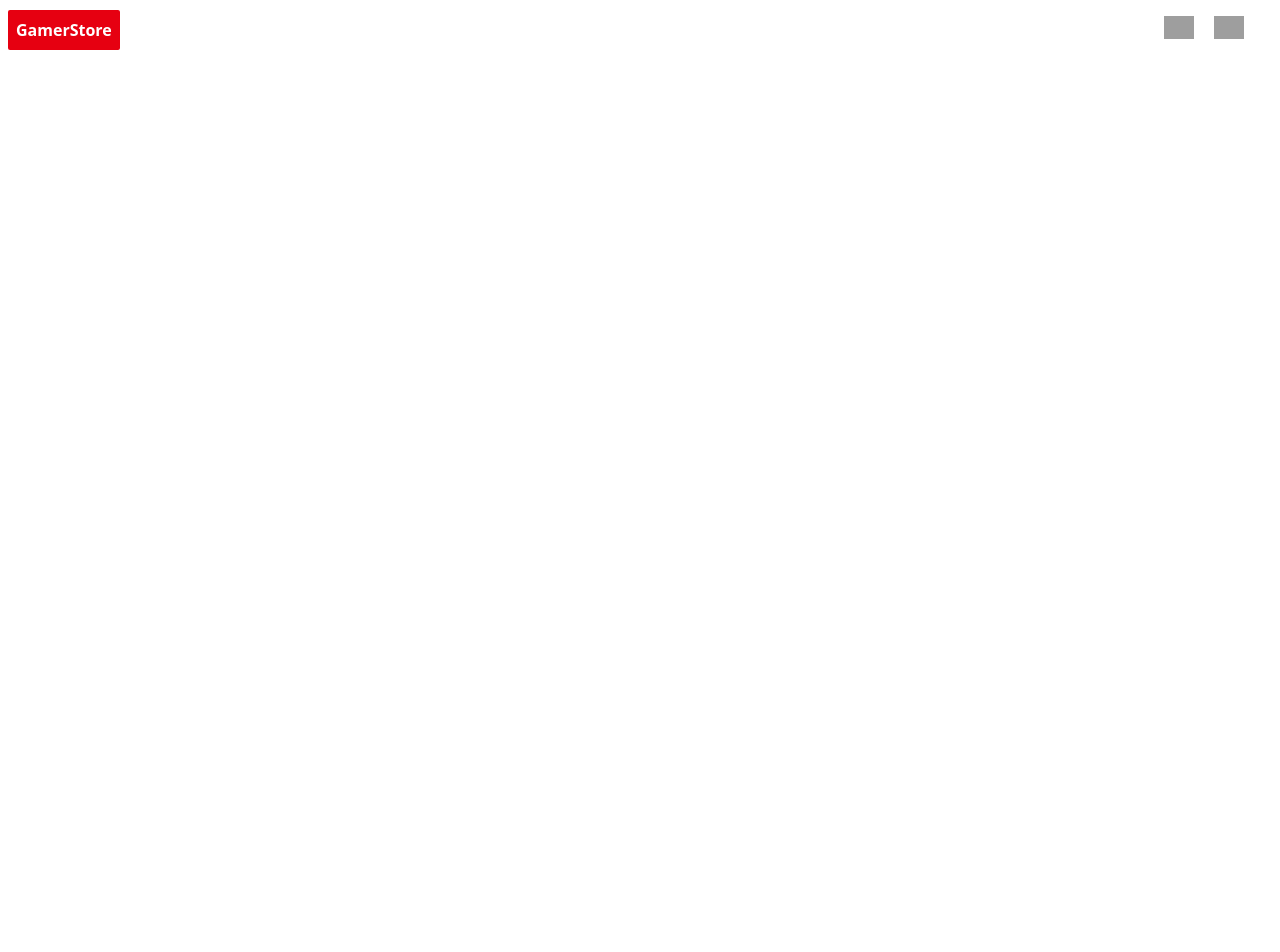
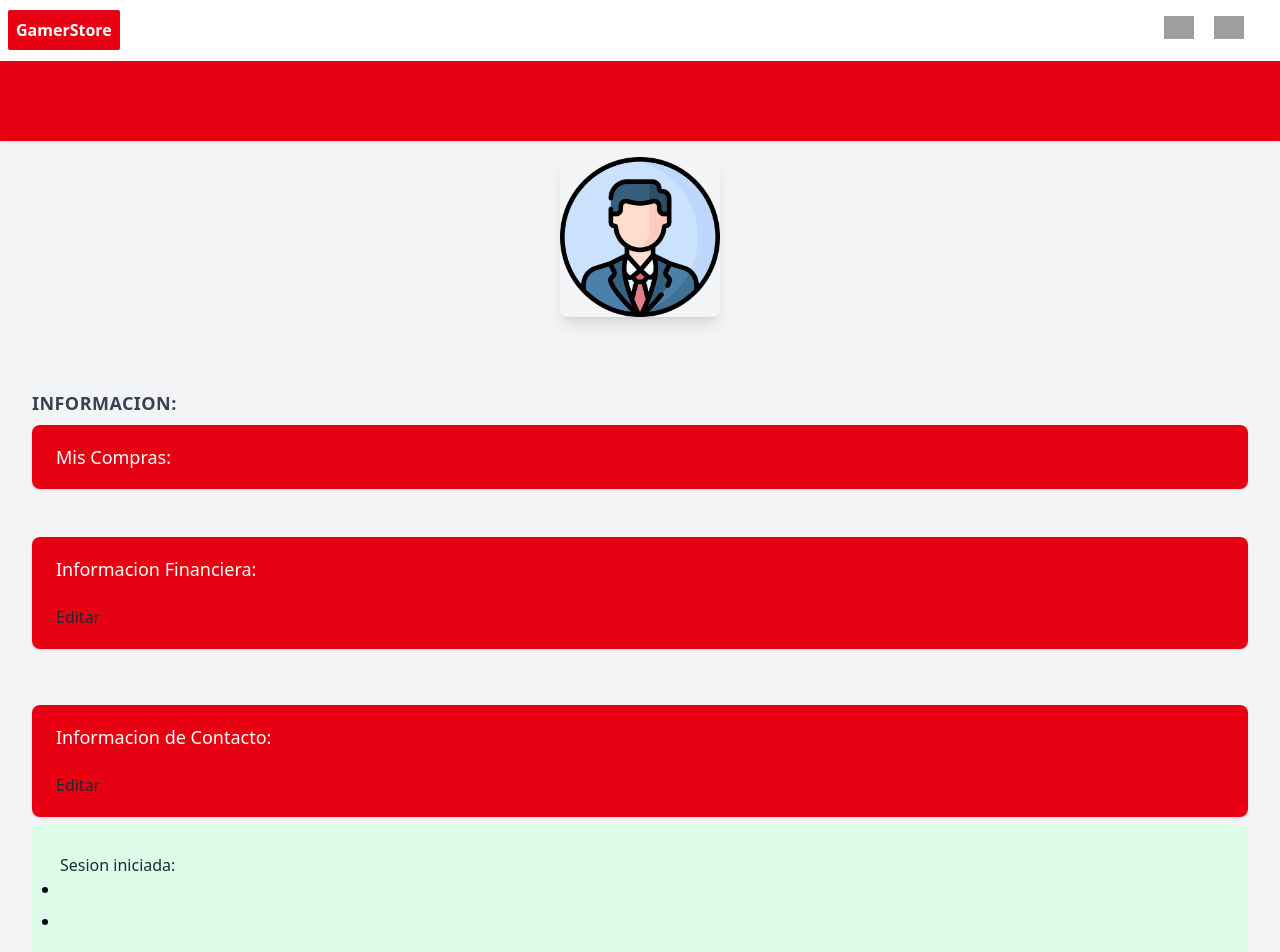
Before and after one commit to EmaSchonborn/FE-GamerTech, a React (Vite) app in the folder my-vue-app/: page /perfil in a window 1280 px wide. Shown: the top 952 px of the page. Before the commit the page ends 800 px from the top, so only its background shows below. Built offline with nearby package versions, Linux system fonts and the light colour scheme; grey boxes are pictures that could not be loaded; a web font is replaced by a local one.

Commit message:
cambios nuevos

```diff
--- a/my-vue-app/src/App.jsx
+++ b/my-vue-app/src/App.jsx
@@ -2,13 +2,13 @@ import { Route, BrowserRouter, Routes } from "react-router-dom";
 import Register from "./Components/Register.jsx";
 import ProductDetail from "./Components/ProductDetail.jsx";
 import Home from "./Components/Home.jsx";
-
 import { About } from "./Components/About/About.jsx";
-
 import NavBar from "./NavBar.jsx";
 import './Styles/Styles.css'
 import { Landing } from './Pages/Landing.jsx'
 import Login from "./Components/Login/Login.jsx";
+import Preguntas from "./Components/Preguntas/Preguntas.jsx";
+import Perfil from "./Components/Perfil/Perfil.jsx";
 
 
 
@@ -28,6 +28,7 @@ function App() {
       <Route path="/privacy" element={<h1>Política de privacidad</h1>} />
       <Route path="/terms" element={<h1>Términos y condiciones</h1>} />
       <Route path="/about" element={<About/>} />
+      <Route path="/preguntas-frecuentes" element={<Preguntas/>} />
       <Route path="/contact" element={<h1>Contact</h1>} />
 
       {/* COMPONENTES DE AUTENTICACIÓN DEL USUARIO */}
@@ -36,7 +37,7 @@ function App() {
 
       {/* COMPONENTES DE ENTRADA DEL USUARIO UNA VEZ ESTE AUTENTICADO */}
       <Route path="/shoppingCart" element={<h1>Carrito de compras</h1>} />
-      <Route path="/profile" element={<h1>Perfil de usuario</h1>} />
+      <Route path="/perfil" element={<Perfil />} />
 
       {/* COMPONENTES PARA EL PROCESO DE PAGO DE LOS PRODUCTOS DEL CARRITO */}
       <Route path="/orders" element={<h1>Ordenes de compra</h1>} />
--- a/my-vue-app/src/Components/About/About.jsx
+++ b/my-vue-app/src/Components/About/About.jsx
@@ -4,13 +4,6 @@ import { Link } from "react-router-dom";
 export const About = () => {
 	return (
 		<section className='relative isolate overflow-hidden bg-white px-6 py-24 sm:py-32 lg:px-8'>
-			<div className='absolute top-0 right-0 h-16 w-16'>
-				<Link
-					className='bg-gray-500 hover:bg-gray-700 text-white font-bold py-2 px-4 rounded'
-					to='/login'>
-					Home
-				</Link>
-			</div>
 			<div className='absolute inset-0 -z-10 bg-[radial-gradient(45rem_50rem_at_top,theme(colors.indigo.100),white)] opacity-20' />
 			<div className='absolute inset-y-0 right-1/2 -z-10 mr-16 w-[200%] origin-bottom-left skew-x-[-30deg] bg-white shadow-xl shadow-indigo-600/10 ring-1 ring-indigo-50 sm:mr-28 lg:mr-0 xl:mr-16 xl:origin-center' />
 			<div className='mx-auto max-w-2xl lg:max-w-4xl'>
--- a/my-vue-app/src/Components/Landing/Footer.jsx
+++ b/my-vue-app/src/Components/Landing/Footer.jsx
@@ -1,14 +1,19 @@
 import React from "react";
+import { Link } from "react-router-dom";
 
 export const Footer = () => {
   return (
     <>
       <footer className="footer flex items-center justify-center p-10 bg-[#E60011] text-xl font-size: 1.25rem; text-white">
         <div>
+          <Link to="/about">
           <span>Nosotros</span>
+          </Link>
         </div>
         <div>
+        <Link to="/preguntas-frecuentes">
           <span>Preguntas</span>
+          </Link>
         </div>
         <div>
           <span>Contáctanos</span>
--- /dev/null
+++ b/my-vue-app/src/Components/Perfil/Perfil.jsx
@@ -0,0 +1,96 @@
+import React, { useEffect, useState } from "react";
+import { Link } from "react-router-dom";
+import { useDispatch } from "react-redux";
+import { useSelector } from "react-redux";
+import userImage from "./imagen/imgPerfil.png";
+
+//import { useNavigate } from "react-router-dom";
+
+const ProfileUser = () => {
+  const dispatch = useDispatch();
+  //const navigate = useNavigate();
+
+  const userVerified = useSelector((state) => state.userVerified);
+
+  // useEffect(() => {
+  //   dispatch()
+  // }, [dispatch])
+
+  return (
+    <div className="min-h-screen bg-gray-100">
+
+      <nav className="bg-[#E60011] shadow p-2">
+        <div className="mx-auto px-4 max-w-7xl sm:px-6 lg:px-8">
+          <div className="flex justify-between h-16">
+          </div>
+        </div>
+      </nav>
+      <div className="flex items-center justify-center mt-4">
+        <div className="w-40 h-50">
+          <div className="w-full mb-8">
+            <img
+              className="object-cover w-50 h-full rounded-lg shadow-lg max-w-full"
+              src={userImage}
+              alt="Profile"
+            />
+          </div>
+        </div>
+      </div>
+      <div className="py-10">
+        <div className="mx-auto max-w-7xl sm:px-6 lg:px-8">
+          <label
+            className="block uppercase tracking-wide text-gray-700 text-lg font-bold mb-2"
+            htmlFor="grid-experiencia"
+          >
+            Informacion:
+          </label>
+          <div className="bg-[#E60011] overflow-hidden shadow sm:rounded-lg">
+            <div className="px-4 py-5 sm:px-6">
+              <h2 className="text-lg leading-6 font-medium text-white">
+                Mis Compras:
+              </h2>
+            </div>
+          </div>
+          <br />
+          <br />
+          <div className="bg-[#E60011] overflow-hidden shadow sm:rounded-lg">
+            <div className="px-4 py-5 sm:px-6">
+              <h2 className="text-lg leading-6 font-medium text-white">
+                Informacion Financiera:
+              </h2>
+              <br />
+              <button>Editar</button>
+            </div>
+          </div>
+          <div className="-mx-3 md:flex mb-6 mt-2">
+          </div>
+          <br />
+          <div className="bg-[#E60011] overflow-hidden shadow sm:rounded-lg">
+            <div className="px-4 py-5 sm:px-6">
+              <h2 className="text-lg leading-6 font-medium text-white">
+                Informacion de Contacto:
+              </h2>
+              <br />
+              <button>Editar</button>
+            </div>
+          </div>
+          <div className="-mx-3 md:flex mb-6 mt-2">
+            <div className="md:w-full px-3">
+              <ul className="p-7 rounded-md list-disc bg-green-100">
+              Sesion iniciada:
+                <li className="mb-2 text-slate-950">
+                  {userVerified.user?.name}
+                </li>
+                <li className="mb-2 text-slate-950">
+                  {userVerified.user?.email}
+                </li>
+              </ul>
+            </div>
+          </div>
+        </div>
+      </div>
+    </div>
+  );
+};
+
+export default ProfileUser;
--- a/my-vue-app/src/Components/Preguntas/Preguntas.jsx
+++ b/my-vue-app/src/Components/Preguntas/Preguntas.jsx
@@ -4,14 +4,6 @@ import { Link } from "react-router-dom";
 const Preguntas = () => {
   return (
     <section className="relative isolate overflow-hidden bg-white px-6 py-24 sm:py-32 lg:px-8 font-D-DIN">
-      <div className="absolute top-0 left-10 top-10 h-16 w-16">
-        <Link
-          className="rounded-md bg-black px-3.5 py-2.5 text-xl font-size: 1.25rem; font-semibold text-white shadow-sm hover:bg-slate-50 hover:text-black focus-visible:outline focus-visible:outline-2 focus-visible:outline-offset-2 focus-visible:outline-indigo-600"
-          to="/"
-        >
-          Home
-        </Link>
-      </div>
       <div className="absolute inset-0 -z-10 bg-[radial-gradient(45rem_50rem_at_top,theme(colors.indigo.100),white)] opacity-20" />
       <div className="absolute inset-y-0 right-1/2 -z-10 mr-16 w-[200%] origin-bottom-left skew-x-[-30deg] bg-white shadow-xl shadow-indigo-600/10 ring-1 ring-indigo-50 sm:mr-28 lg:mr-0 xl:mr-16 xl:origin-center" />
       <div className="mx-auto max-w-2xl lg:max-w-4xl text-3xl font-bold tracking-tight text-black sm:text-4xl">
--- a/my-vue-app/src/NavBar.jsx
+++ b/my-vue-app/src/NavBar.jsx
@@ -2,12 +2,12 @@ import { Link, useLocation } from "react-router-dom";
 
 const NavBar = () => {
   const location = useLocation();
-  const hideGameStoreButton = location.pathname === "/home";
+  const hideGameStoreButton = location.pathname === "/home" || location.pathname === "/register" || location.pathname === "/login";
   const hideBuyButton =
-    location.pathname === "/carrito-de-compras" ||
+    location.pathname === "/shoppingCart" || location.pathname === "/register" || location.pathname === "/login"
     location.pathname === "/register";
   const hidePerfilButton =
-    location.pathname === "/perfil" || location.pathname === "/register";
+    location.pathname === "/perfil" || location.pathname === "/register" || location.pathname === "/login";
   const hideNavBar = location.pathname === "/";
   if (!hideNavBar) {
     return (
@@ -38,7 +38,7 @@ const NavBar = () => {
           )}
           {!hideBuyButton && (
             <div>
-              <Link to="/carrito-de-compras">
+              <Link to="/shoppingCart">
                 <button className="mr-5">
                   <img
                     width="30"
--- a/my-vue-app/src/Redux/actions.js
+++ b/my-vue-app/src/Redux/actions.js
@@ -46,7 +46,7 @@ export function getProductByName(name) {
   return async function (dispatch) {
     try {
       var json = await axios.get(
-        `https://api-gamertech.onrender.com/product/?name=${name}`
+        `https://api-gamertech.onrender.com/product/search?name=${name}`
       );
       console.log(json.data);
       return dispatch({
```
Also changed, not shown: my-vue-app/src/Components/Perfil/imagen/imgPerfil.png (added).
